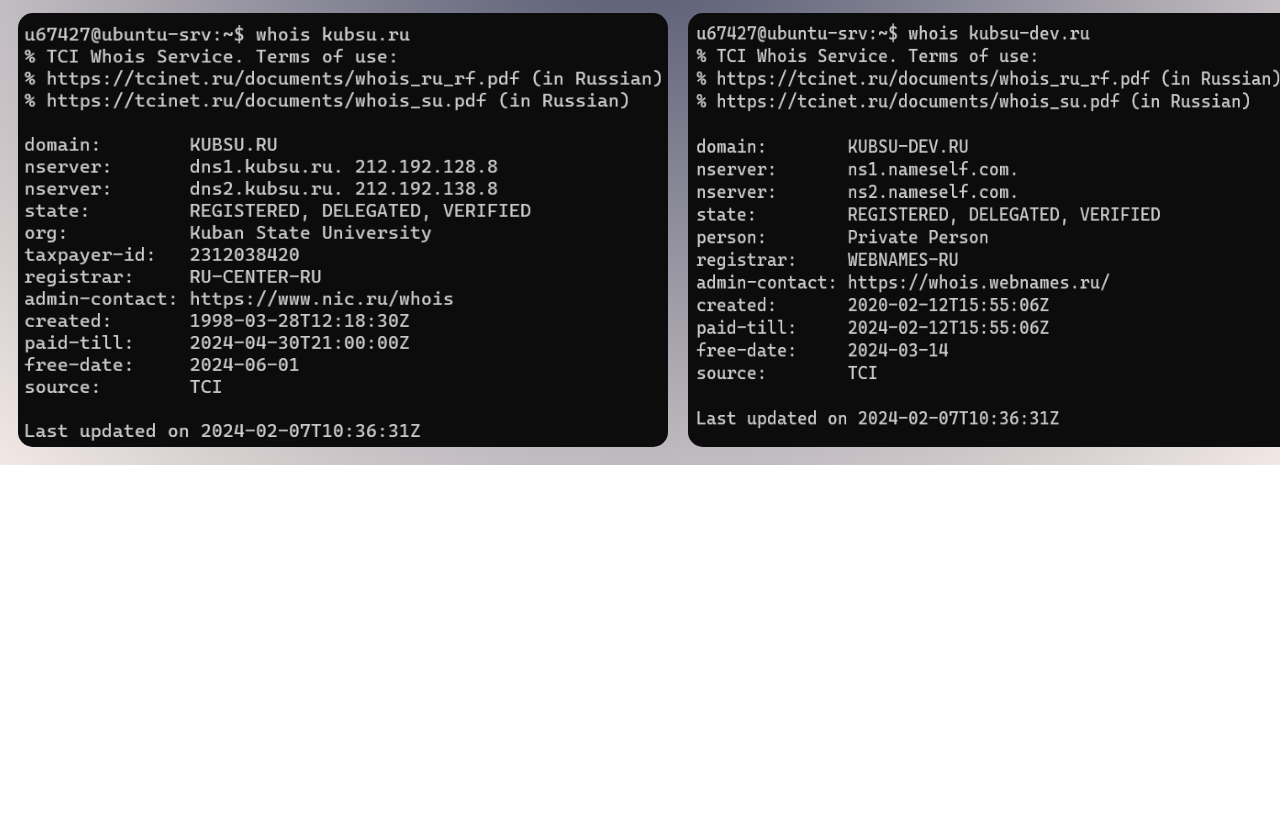
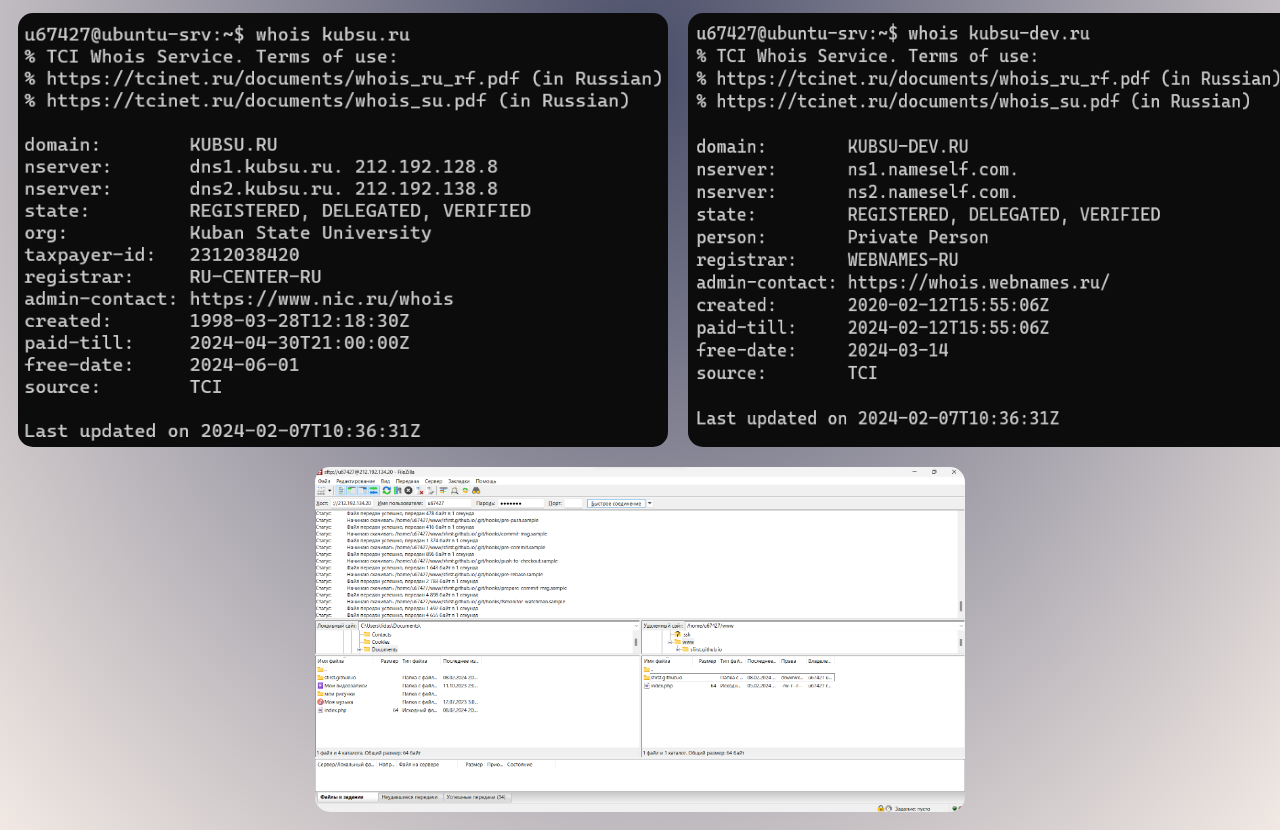
Before and after one commit to an03er/sfirst.github.io, a plain HTML site: page index.html in a window 1280 px wide. Shown: the part 689-1519 px from the top of the page. Before the commit the page ends 1154 px from the top, so only its background shows below. Drawn offline with Linux system fonts and the light colour scheme.

Commit message:
Update index.html

```diff
--- a/index.html
+++ b/index.html
@@ -21,5 +21,6 @@
         <img src="screen_4.png">
         <img src="screen_5.png">
     </div>
+    <img src="finalScreen.png">
 </body>
 </html>
```
